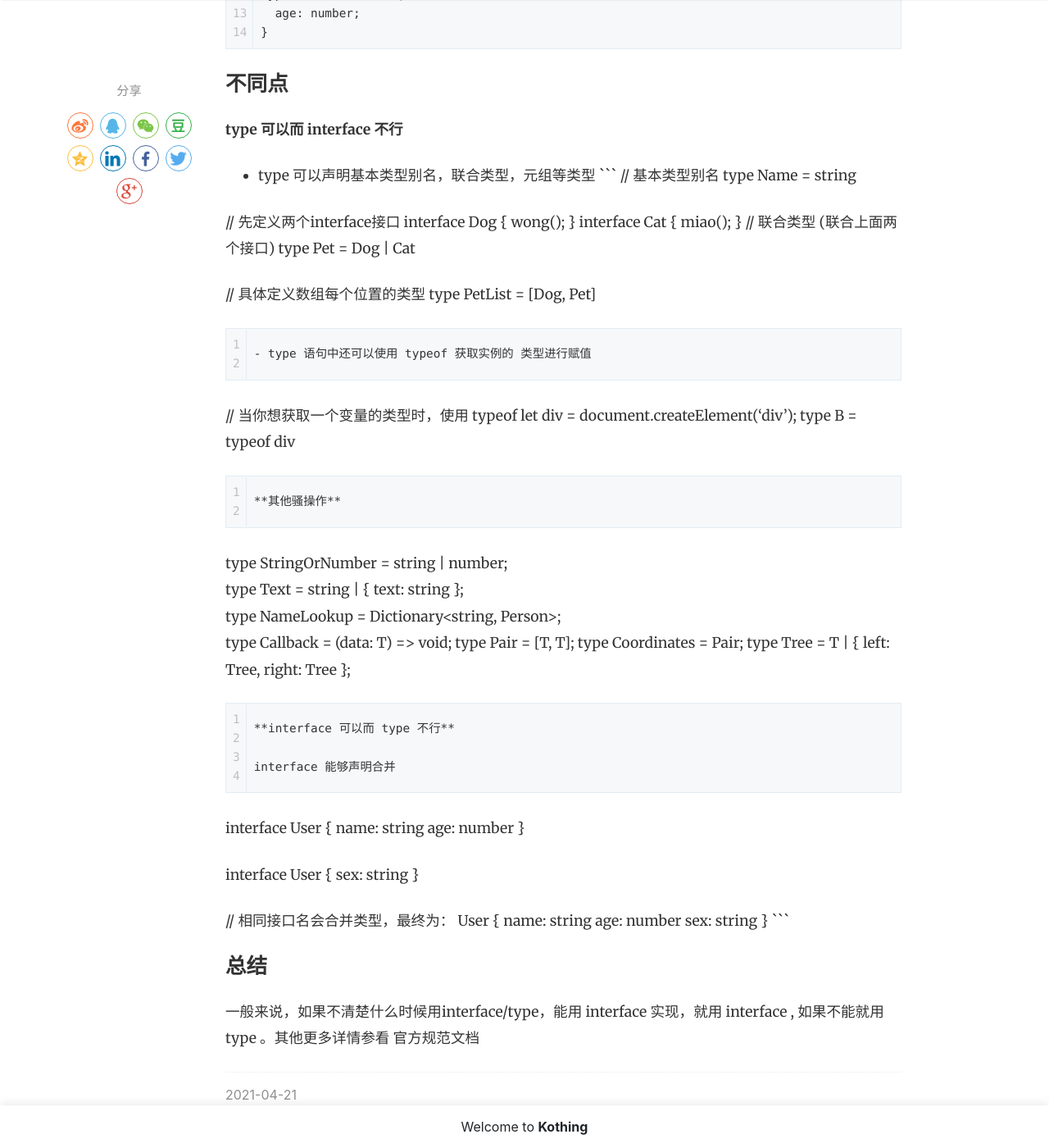
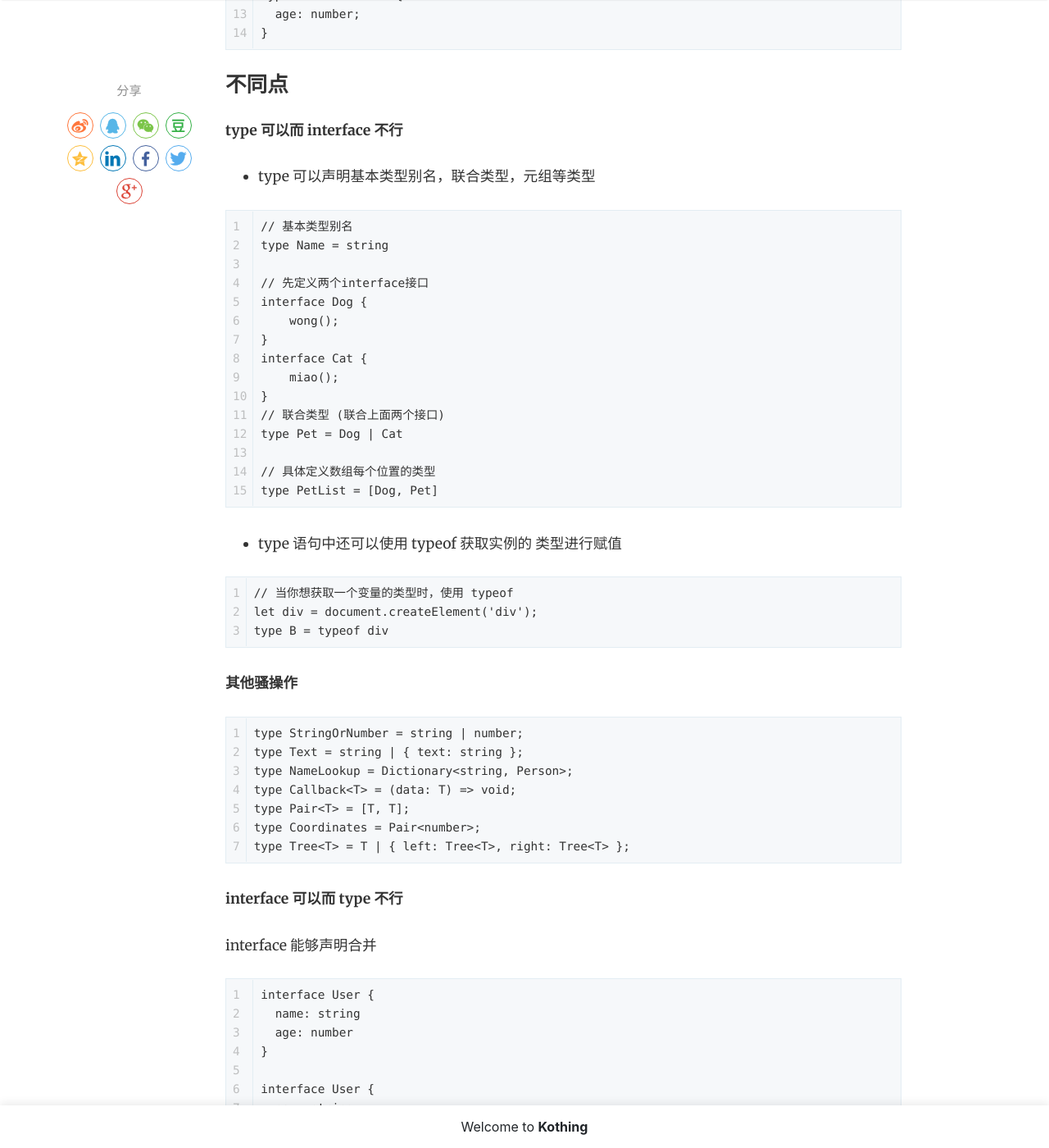
Before and after one commit to kothing/kothing.github.io, a Jekyll site: the page built from _posts/2021-04-21-typescript-interface-vs-type.md, in a window 1280 px wide and 1400 px high, scrolled down 2712 px. Shown: the whole window at 82% size. Built offline with Jekyll 4.4.1, drawn with Linux system fonts in a browser that asks for light colours; nearby versions of some CDN libraries; comment, search, counter and statistics services are not loaded; part of the change alters nothing that is shown; some of the changed text lies outside the part shown.

````diff
--- a/_posts/2021-04-21-typescript-interface-vs-type.md
+++ b/_posts/2021-04-21-typescript-interface-vs-type.md
@@ -4,7 +4,7 @@ title: "Typescript中interface和type区别详解"
 author: Kothing
 categories: [ TypeScript ]
 tags: [ TypeScript ]
-image: assets/images/13.jpg
+image: assets/images/photo-35.jpg
 rating: 5
 hidden: true
 ---
@@ -89,6 +89,7 @@ type User = Name & {
 **type 可以而 interface 不行**
 
 - type 可以声明基本类型别名，联合类型，元组等类型
+
 ```
 // 基本类型别名
 type Name = string
@@ -108,6 +109,7 @@ type PetList = [Dog, Pet]
 ```
 
 - type 语句中还可以使用 typeof 获取实例的 类型进行赋值
+
 ```
 // 当你想获取一个变量的类型时，使用 typeof
 let div = document.createElement('div');
````
